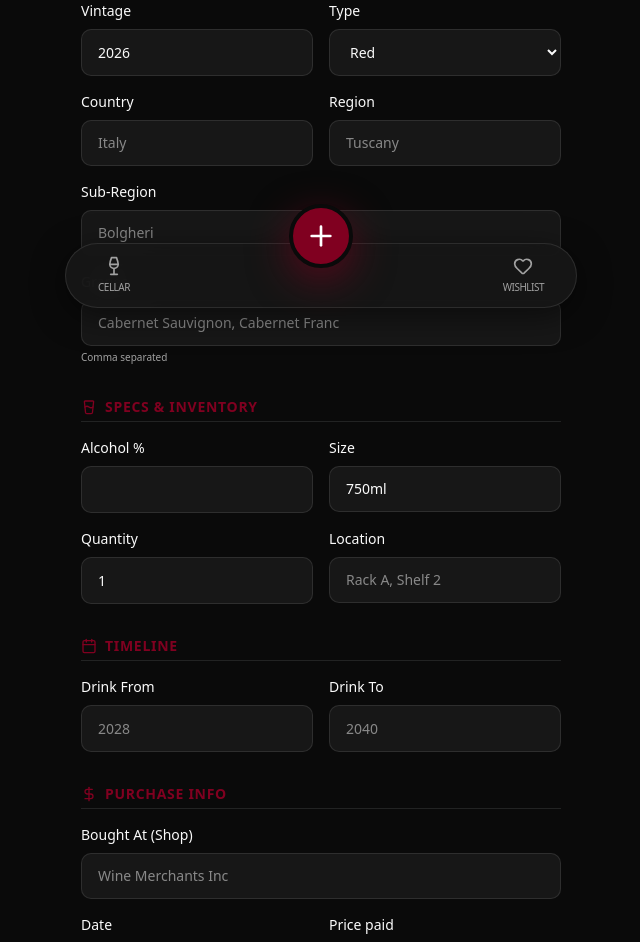
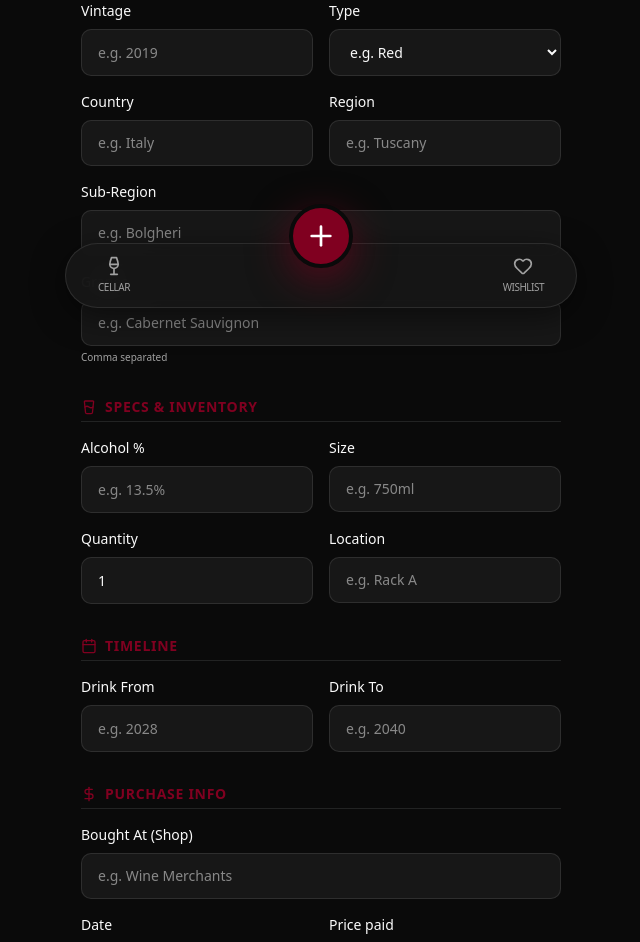
Before and after one commit to mpjivdc/VeniVidiVino, a Next.js app: page /add in a window 1280 px wide. Shown: the part 460-1402 px from the top of the page, without its empty margins (319-959 px from the left). Built offline with nearby package versions, Linux system fonts and the light colour scheme.

Commit message:
V3.0-GEMINI-POLISH: Streamline navigation, fix form defaults/placeholders, and add country flags

```diff
--- a/components/AddWineForm.tsx
+++ b/components/AddWineForm.tsx
@@ -77,14 +77,14 @@ export function AddWineForm() {
     // Form state
     const [name, setName] = useState("")
     const [producer, setProducer] = useState("")
-    const [vintage, setVintage] = useState(new Date().getFullYear().toString())
-    const [type, setType] = useState<WineType>("Red")
+    const [vintage, setVintage] = useState("")
+    const [type, setType] = useState<WineType | "">("")
     const [country, setCountry] = useState("")
     const [region, setRegion] = useState("")
     const [subRegion, setSubRegion] = useState("")
     const [grapes, setGrapes] = useState("")
     const [alcoholContent, setAlcoholContent] = useState("")
-    const [bottleSize, setBottleSize] = useState("750ml")
+    const [bottleSize, setBottleSize] = useState("")
     const [quantity, setQuantity] = useState("1")
     const [location, setLocation] = useState("")
     const [drinkFrom, setDrinkFrom] = useState("")
@@ -222,7 +222,7 @@ export function AddWineForm() {
     return (
         <div className="space-y-6 pb-24">
             <div className="text-center py-2">
-                <p className="text-[10px] text-primary font-bold tracking-widest">V2.9-EDIT-SYNCED</p>
+                <p className="text-[10px] text-primary font-bold tracking-widest">V3.0-GEMINI-POLISH</p>
             </div>
 
             {/* Scan Button at Top */}
@@ -297,6 +297,7 @@ export function AddWineForm() {
                                 type="number"
                                 value={vintage}
                                 onChange={(e) => setVintage(e.target.value)}
+                                placeholder="e.g. 2019"
                                 className="w-full bg-card border border-white/10 rounded-lg px-4 py-3 text-sm focus:outline-none focus:ring-2 focus:ring-primary"
                                 required
                             />
@@ -308,6 +309,7 @@ export function AddWineForm() {
                                 onChange={(e) => setType(e.target.value as WineType)}
                                 className="w-full bg-card border border-white/10 rounded-lg px-4 py-3 text-sm focus:outline-none focus:ring-2 focus:ring-primary"
                             >
+                                <option value="" disabled>e.g. Red</option>
                                 {wineTypes.map(t => <option key={t} value={t}>{t}</option>)}
                             </select>
                         </div>
@@ -320,7 +322,7 @@ export function AddWineForm() {
                                 type="text"
                                 value={country}
                                 onChange={(e) => setCountry(e.target.value)}
-                                placeholder="Italy"
+                                placeholder="e.g. Italy"
                                 className="w-full bg-card border border-white/10 rounded-lg px-4 py-3 text-sm focus:outline-none focus:ring-2 focus:ring-primary"
                             />
                         </div>
@@ -330,7 +332,7 @@ export function AddWineForm() {
                                 type="text"
                                 value={region}
                                 onChange={(e) => setRegion(e.target.value)}
-                                placeholder="Tuscany"
+                                placeholder="e.g. Tuscany"
                                 className="w-full bg-card border border-white/10 rounded-lg px-4 py-3 text-sm focus:outline-none focus:ring-2 focus:ring-primary"
                             />
                         </div>
@@ -342,7 +344,7 @@ export function AddWineForm() {
                             type="text"
                             value={subRegion}
                             onChange={(e) => setSubRegion(e.target.value)}
-                            placeholder="Bolgheri"
+                            placeholder="e.g. Bolgheri"
                             className="w-full bg-card border border-white/10 rounded-lg px-4 py-3 text-sm focus:outline-none focus:ring-2 focus:ring-primary"
                         />
                     </div>
@@ -353,7 +355,7 @@ export function AddWineForm() {
                             type="text"
                             value={grapes}
                             onChange={(e) => setGrapes(e.target.value)}
-                            placeholder="Cabernet Sauvignon, Cabernet Franc"
+                            placeholder="e.g. Cabernet Sauvignon"
                             className="w-full bg-card border border-white/10 rounded-lg px-4 py-3 text-sm focus:outline-none focus:ring-2 focus:ring-primary"
                         />
                         <p className="text-[10px] text-muted-foreground mt-1">Comma separated</p>
@@ -375,6 +377,7 @@ export function AddWineForm() {
                                 step="0.1"
                                 value={alcoholContent}
                                 onChange={(e) => setAlcoholContent(e.target.value)}
+                                placeholder="e.g. 13.5%"
                                 className="w-full bg-card border border-white/10 rounded-lg px-4 py-3 text-sm focus:outline-none focus:ring-2 focus:ring-primary"
                             />
                         </div>
@@ -384,7 +387,7 @@ export function AddWineForm() {
                                 type="text"
                                 value={bottleSize}
                                 onChange={(e) => setBottleSize(e.target.value)}
-                                placeholder="750ml"
+                                placeholder="e.g. 750ml"
                                 className="w-full bg-card border border-white/10 rounded-lg px-4 py-3 text-sm focus:outline-none focus:ring-2 focus:ring-primary"
                             />
                         </div>
@@ -406,7 +409,7 @@ export function AddWineForm() {
                                 type="text"
                                 value={location}
                                 onChange={(e) => setLocation(e.target.value)}
-                                placeholder="Rack A, Shelf 2"
+                                placeholder="e.g. Rack A"
                                 className="w-full bg-card border border-white/10 rounded-lg px-4 py-3 text-sm focus:outline-none focus:ring-2 focus:ring-primary"
                             />
                         </div>
@@ -426,7 +429,7 @@ export function AddWineForm() {
                                 type="number"
                                 value={drinkFrom}
                                 onChange={(e) => setDrinkFrom(e.target.value)}
-                                placeholder="2028"
+                                placeholder="e.g. 2028"
                                 className="w-full bg-card border border-white/10 rounded-lg px-4 py-3 text-sm focus:outline-none focus:ring-2 focus:ring-primary"
                             />
                         </div>
@@ -436,7 +439,7 @@ export function AddWineForm() {
                                 type="number"
                                 value={drinkTo}
                                 onChange={(e) => setDrinkTo(e.target.value)}
-                                placeholder="2040"
+                                placeholder="e.g. 2040"
                                 className="w-full bg-card border border-white/10 rounded-lg px-4 py-3 text-sm focus:outline-none focus:ring-2 focus:ring-primary"
                             />
                         </div>
@@ -455,7 +458,7 @@ export function AddWineForm() {
                             type="text"
                             value={boughtAt}
                             onChange={(e) => setBoughtAt(e.target.value)}
-                            placeholder="Wine Merchants Inc"
+                            placeholder="e.g. Wine Merchants"
                             className="w-full bg-card border border-white/10 rounded-lg px-4 py-3 text-sm focus:outline-none focus:ring-2 focus:ring-primary"
                         />
                     </div>
@@ -466,6 +469,7 @@ export function AddWineForm() {
                                 type="date"
                                 value={boughtDate}
                                 onChange={(e) => setBoughtDate(e.target.value)}
+                                placeholder="e.g. Today"
                                 className="w-full bg-card border border-white/10 rounded-lg px-4 py-3 text-sm focus:outline-none focus:ring-2 focus:ring-primary"
                                 style={{ minWidth: 0, maxWidth: '100%', width: '100%', boxSizing: 'border-box' }}
                             />
@@ -477,7 +481,7 @@ export function AddWineForm() {
                                 step="0.01"
                                 value={price}
                                 onChange={(e) => setPrice(e.target.value)}
-                                placeholder="€"
+                                placeholder="e.g. 25"
                                 className="w-full bg-card border border-white/10 rounded-lg px-4 py-3 text-sm focus:outline-none focus:ring-2 focus:ring-primary"
                                 style={{ minWidth: 0, maxWidth: '100%', width: '100%', boxSizing: 'border-box' }}
                             />
--- a/components/BottomNav.tsx
+++ b/components/BottomNav.tsx
@@ -24,35 +24,12 @@ export function BottomNav() {
 
                 {/* Raised FAB Center Button */}
                 <div className="absolute left-1/2 -translate-x-1/2 -top-10">
-                    <button
-                        onClick={() => setShowMenu(!showMenu)}
-                        className="h-16 w-16 rounded-full bg-primary hover:bg-primary/90 shadow-[0_12px_40px_rgba(128,0,32,0.6)] border-[4px] border-background relative z-[60] transition-transform active:scale-95 group"
+                    <Link
+                        href="/add"
+                        className="h-16 w-16 rounded-full bg-primary hover:bg-primary/90 shadow-[0_12px_40px_rgba(128,0,32,0.6)] border-[4px] border-background relative z-[60] transition-transform active:scale-95 group flex items-center justify-center"
                     >
-                        <Plus className="h-8 w-8 text-white group-hover:scale-110 transition-transform mx-auto" />
-                    </button>
-
-                    {showMenu && (
-                        <div className="absolute bottom-20 left-1/2 -translate-x-1/2 w-52 p-2 bg-card/98 backdrop-blur-xl border border-white/10 rounded-3xl shadow-2xl">
-                            <div className="flex flex-col gap-1.5 p-1">
-                                <Link
-                                    href="/add?action=scan"
-                                    className="flex items-center gap-3 p-4 hover:bg-primary text-white hover:text-white rounded-2xl transition-all text-sm font-bold bg-primary/20"
-                                    onClick={() => setShowMenu(false)}
-                                >
-                                    <Camera className="h-5 w-5" />
-                                    Scan Wine Label
-                                </Link>
-                                <Link
-                                    href="/add"
-                                    className="flex items-center gap-3 p-4 hover:bg-primary/10 rounded-2xl transition-all text-sm font-medium border border-white/5"
-                                    onClick={() => setShowMenu(false)}
-                                >
-                                    <FileText className="h-5 w-5 text-primary" />
-                                    Manual Entry
-                                </Link>
-                            </div>
-                        </div>
-                    )}
+                        <Plus className="h-8 w-8 text-white group-hover:scale-110 transition-transform" />
+                    </Link>
                 </div>
 
                 <Link
```
Also changed, not shown: components/WineCard.tsx (+30 -2 lines).
